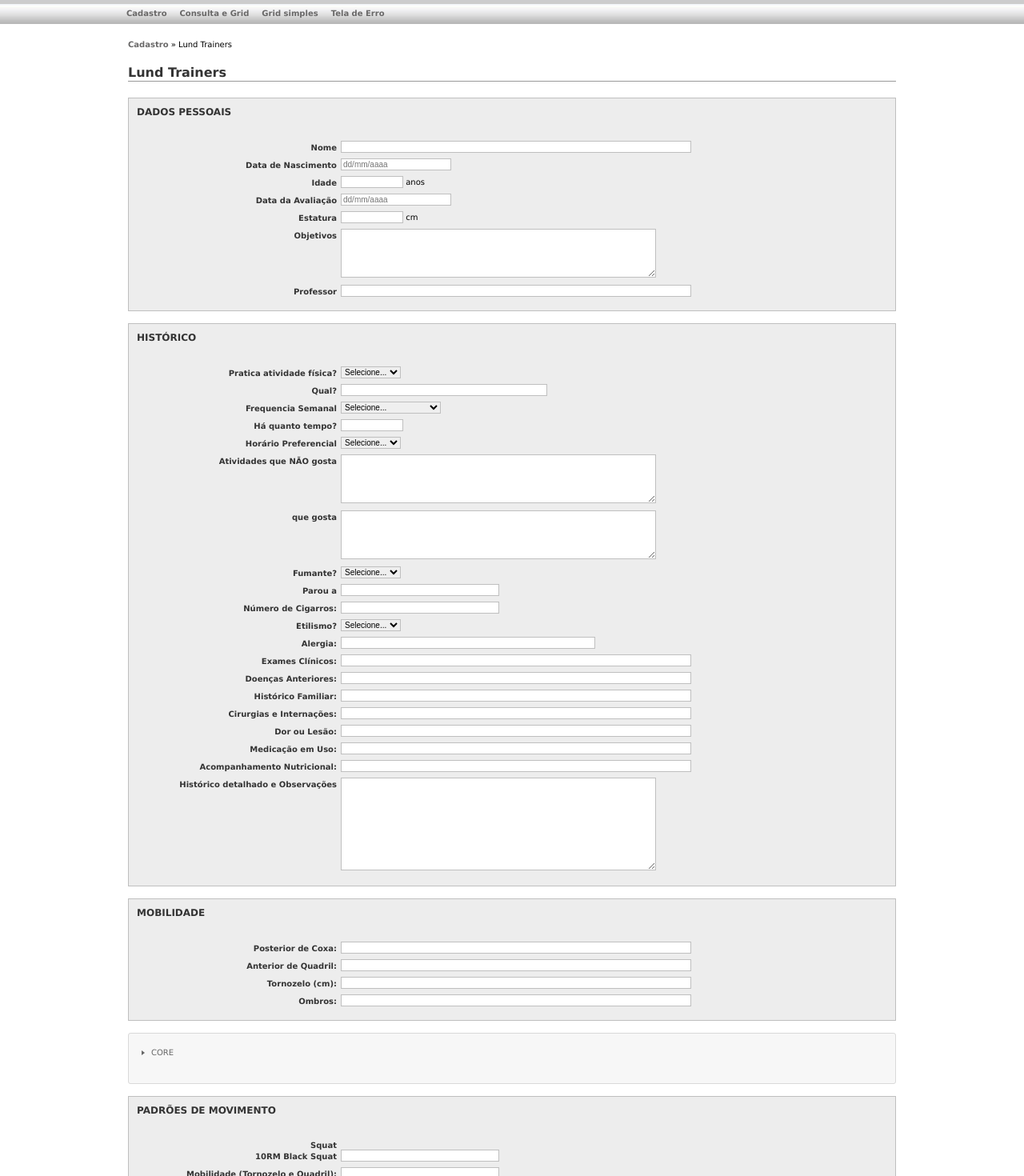
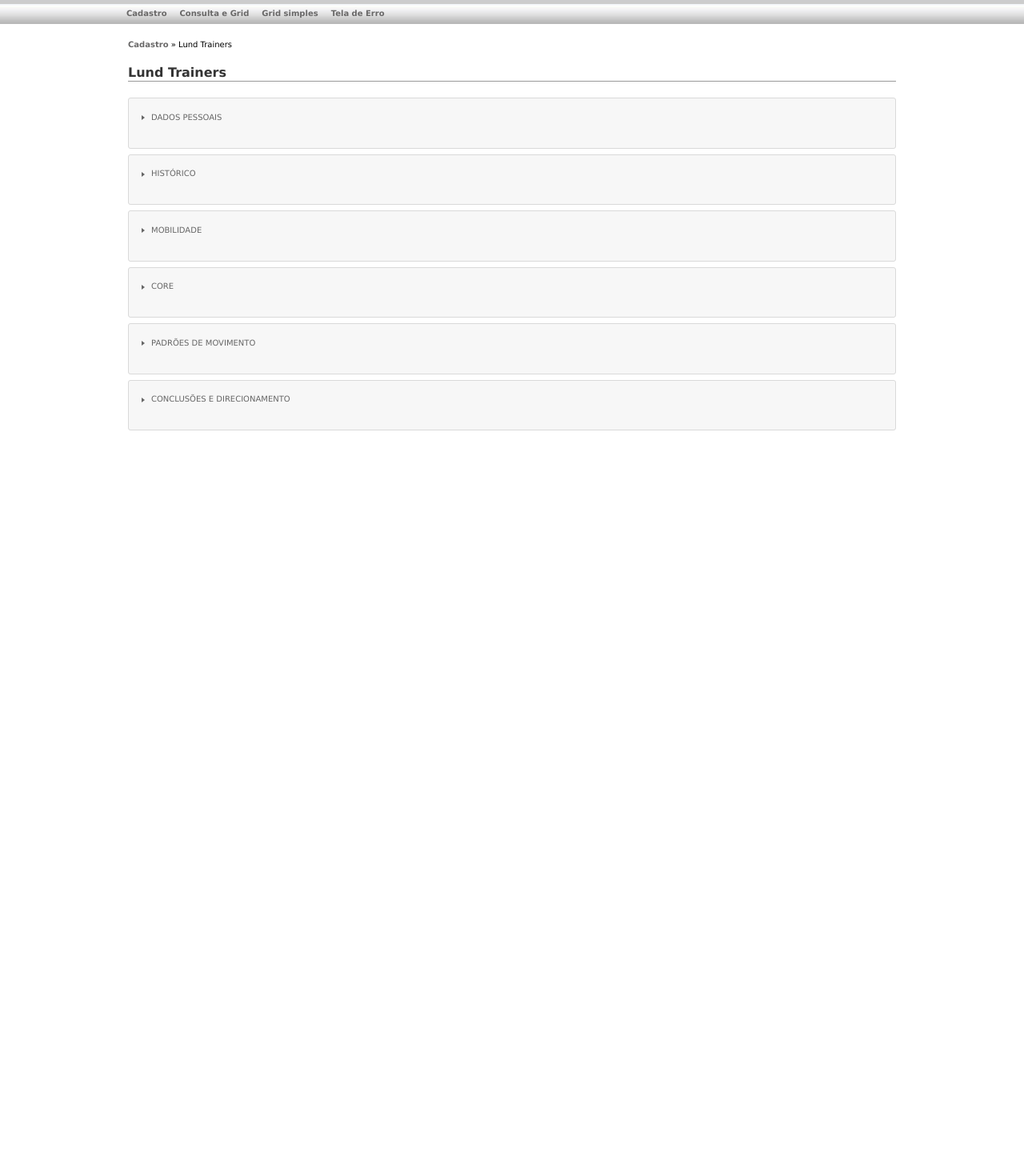
Before and after one commit to jessicaRRSantos/reactJs, a React (Create React App) app in the folder minha-primeira-app/: page /cadastro in a window 1280 px wide. Shown: the part 120-1590 px from the top of the page at 80% size. After the commit the page ends 800 px from the top, so only its background shows below. Built offline with nearby package versions, Linux system fonts and the light colour scheme.

Commit message:
inserção de componente accordion nos formulários de cadastro

```diff
--- a/minha-primeira-app/src/components/Formulario/formularioConclusoesRedirecionamento.js
+++ b/minha-primeira-app/src/components/Formulario/formularioConclusoesRedirecionamento.js
@@ -1,19 +1,22 @@
 import React from 'react';
+import Collapse, { Panel } from 'rc-collapse';
+import 'rc-collapse/assets/index.css';
 
 const FormularioConclusoesRedirecionamento = () => {
     return (
+        <Collapse accordion={true}>
+            <Panel header="CONCLUS&Otilde;ES E DIRECIONAMENTO" headerClassName="FormTitle">
                 <fieldset>
-            <div className="HeaderForm">
-                <div className="FormTitle">CONCLUS&Otilde;ES E DIRECIONAMENTO</div>
-            </div>
                     <br />
                     <div>
                         <label htmlFor="conslusoesDirecionamentoPrograma">Conclus&otilde;es e Direcionamento do Programa</label>
                     </div>
                     <div>
-                <textarea id="conslusoesDirecionamentoPrograma" name="objetivos" rows="10" cols="80"/>
+                        <textarea id="conslusoesDirecionamentoPrograma" name="objetivos" rows="10" cols="80" />
                     </div>
                 </fieldset>
+            </Panel>
+        </Collapse>
     );
 }
 export default FormularioConclusoesRedirecionamento;
--- a/minha-primeira-app/src/components/Formulario/formularioDadosPessoais.js
+++ b/minha-primeira-app/src/components/Formulario/formularioDadosPessoais.js
@@ -1,15 +1,16 @@
 import React from 'react';
+import Collapse, { Panel } from 'rc-collapse';
+import 'rc-collapse/assets/index.css';
 
 const FormularioDadosPessoais = () => {
     return (
+        <Collapse accordion={true}>
+            <Panel header="DADOS PESSOAIS" headerClassName="FormTitle">
                 <fieldset>
-            <div className="HeaderForm">
-                <div className="FormTitle">DADOS PESSOAIS</div>
-            </div>
                     <br />
                     <div>
                         <label htmlFor="nome">Nome</label>
-                    <input id="nome" type="text" size="70" maxLength="100" name="nome"/>
+                        <input id="nome" type="text" size="70" maxLength="100" name="nome" />
                     </div>
                     <div>
                         <label htmlFor="dataNascimento">Data de Nascimento</label>
@@ -29,13 +30,15 @@
                 </div>
                     <div>
                         <label htmlFor="objetivos">Objetivos</label>
-                    <textarea id="objetivos" name="objetivos" rows="5" cols="62"/>
+                        <textarea id="objetivos" name="objetivos" rows="5" cols="62" />
                     </div>
                     <div>
                         <label htmlFor="professor">Professor</label>
                         <input id="estatura" type="text" size="70" name="estatura" />
                     </div>
                 </fieldset>
+            </Panel>
+        </Collapse>
     );
 }
 
--- a/minha-primeira-app/src/components/Formulario/formularioHistorico.js
+++ b/minha-primeira-app/src/components/Formulario/formularioHistorico.js
@@ -1,12 +1,12 @@
 import React from 'react';
+import Collapse, { Panel } from 'rc-collapse';
+import 'rc-collapse/assets/index.css';
 
 const FormularioHistorico = () => {
     return (
+        <Collapse accordion={true}>
+            <Panel header="HIST&Oacute;RICO" headerClassName="FormTitle">
                 <fieldset>
-            <div className="HeaderForm">
-                <div className="FormTitle">HIST&Oacute;RICO</div>
-            </div>
-            <br />
                     <div className="col-4">
                         <div>
                             <label htmlFor="praticaAtividade">Pratica atividade f&iacute;sica?</label>
@@ -124,6 +124,8 @@
                         <textarea id="objetivos" name="objetivos" rows="10" cols="62" />
                     </div>
                 </fieldset>
+            </Panel>
+        </Collapse>
     );
 }
 
--- a/minha-primeira-app/src/components/Formulario/formularioMobilidade.js
+++ b/minha-primeira-app/src/components/Formulario/formularioMobilidade.js
@@ -1,12 +1,12 @@
 import React from 'react';
+import Collapse, { Panel } from 'rc-collapse';
+import 'rc-collapse/assets/index.css';
 
 const htmlFormularioMobilidade = () => {
     return (
+        <Collapse accordion={true}>
+            <Panel header="MOBILIDADE" headerClassName="FormTitle">
                 <fieldset>
-        <div className="HeaderForm">
-            <div className="FormTitle">MOBILIDADE</div>
-        </div>
-        <br />
                     <div>
                         <label htmlFor="posteriorCoxa">Posterior de Coxa:</label>
                         <input id="posteriorCoxa" type="text" size="70" maxLength="100" name="posteriorCoxa" />
@@ -24,6 +24,8 @@
                         <input id="ombros" type="text" size="70" maxLength="100" name="ombros" />
                     </div>
                 </fieldset>
+            </Panel>
+        </Collapse>
     );
 }
 export default htmlFormularioMobilidade;
--- a/minha-primeira-app/src/components/Formulario/formularioPadroesMovimento.js
+++ b/minha-primeira-app/src/components/Formulario/formularioPadroesMovimento.js
@@ -1,65 +1,67 @@
 import React from 'react';
+import Collapse, { Panel } from 'rc-collapse';
+import 'rc-collapse/assets/index.css';
 
 const FormularioPadroesMovimento = () => {
     return (
+        <Collapse accordion={true}>
+            <Panel header="PADR&Otilde;ES DE MOVIMENTO" headerClassName="FormTitle">
                 <fieldset>
-            <div className="HeaderForm">
-                <div className="FormTitle">PADR&Otilde;ES DE MOVIMENTO</div>
-            </div>
-            <br />
                     <div>
                         <label>Squat</label>
                     </div>
                     <div>
                         <label htmlFor="blackSquat">10RM Black Squat</label>
-                <input id="blackSquat" type="text" size="30" maxLength="30" name="blackSquat"/>
+                        <input id="blackSquat" type="text" size="30" maxLength="30" name="blackSquat" />
                     </div>
                     <div>
                         <label htmlFor="mobilidadeTornozeloQuadril">Mobilidade (Tornozelo e Quadril):</label>
-                <input id="mobilidadeTornozeloQuadril" type="text" size="30" maxLength="100" name="mobilidadeTornozeloQuadril"/>
+                        <input id="mobilidadeTornozeloQuadril" type="text" size="30" maxLength="100" name="mobilidadeTornozeloQuadril" />
                     </div>
                     <div>
                         <label htmlFor="projecaoEscapulasColunaSquat">Proje&ccedil;&atilde;o (Escapulas e Coluna):</label>
-                <input id="projecaoEscapulasColunaSquat" type="text" size="30" maxLength="100" name="projecaoEscapulasColunaSquat"/>
+                        <input id="projecaoEscapulasColunaSquat" type="text" size="30" maxLength="100" name="projecaoEscapulasColunaSquat" />
                     </div>
                     <div>
                         <label>Deadlift</label>
                     </div>
                     <div>
                         <label htmlFor="deadlift">10RM Deadlift</label>
-                <input id="deadlift" type="text" size="30" maxLength="30" name="deadlift"/>
+                        <input id="deadlift" type="text" size="30" maxLength="30" name="deadlift" />
                     </div>
                     <div>
                         <label htmlFor="mobilidadeCadeiaPosterior">Mobilidade (Cadeia Posterior):</label>
-                <input id="mobilidadeCadeiaPosterior" type="text" name="mobilidadeCadeiaPosterior" size="70" maxLength="100"/>
+                        <input id="mobilidadeCadeiaPosterior" type="text" name="mobilidadeCadeiaPosterior" size="70" maxLength="100" />
                     </div>
                     <div>
                         <label htmlFor="projecaoEscapulasColunaDeadlift">Proje&ccedil;&atilde;o (Escapulas e Coluna):</label>
-                <input id="projecaoEscapulasColunaDeadlift" type="text" name="projecaoEscapulasColunaDeadlift" size="70" maxLength="100"/>
+                        <input id="projecaoEscapulasColunaDeadlift" type="text" name="projecaoEscapulasColunaDeadlift" size="70" maxLength="100" />
                     </div>
                     <div>
                         <label>Push Up</label>
                         <label htmlFor="chestPress">10RM Chest Press</label>
-                <input id="chestPress" type="text" size="30" maxLength="30" name="chestPress"/>
+                        <input id="chestPress" type="text" size="30" maxLength="30" name="chestPress" />
                     </div>
                     <div>
                         <label htmlFor="projecaoQuadrilOmbroCervical">Proje&ccedil;&atilde;o (Quadril, Ombro e Cervical):</label>
-                <input id="projecaoQuadrilOmbroCervical" type="text" name="projecaoQuadrilOmbroCervical" size="70" maxLength="100"/>
+                        <input id="projecaoQuadrilOmbroCervical" type="text" name="projecaoQuadrilOmbroCervical" size="70" maxLength="100" />
                     </div>
                     <div>
                         <label htmlFor="mobilidadeOmbro">Mobilidade (Ombro):</label>
-                <input id="mobilidadeOmbro" type="text" name="mobilidadeOmbro" size="70" maxLength="100"/>
+                        <input id="mobilidadeOmbro" type="text" name="mobilidadeOmbro" size="70" maxLength="100" />
                     </div>
                     <div>
                         <label>Row</label>
                         <label htmlFor="latPullDown">10RM Lat Pull Down</label>
-                <input id="latPullDown" type="text" size="30" maxLength="30" name="latPullDown"/>
+                        <input id="latPullDown" type="text" size="30" maxLength="30" name="latPullDown" />
                     </div>
                     <div>
                         <label htmlFor="projecaoQuadrilOmbroCervicalRow">Proje&ccedil;&atilde;o (Quadril, Ombro e Cervical):</label>
-                <input id="projecaoRowQuadrilOmbroCervical" type="text" name="projecaoRowQuadrilOmbroCervical" size="70" maxLength="100"/>
+                        <input id="projecaoRowQuadrilOmbroCervical" type="text" name="projecaoRowQuadrilOmbroCervical" size="70" maxLength="100" />
                     </div>
                 </fieldset>
+            </Panel>
+        </Collapse>
     );
 }
 
```
Lines whose indentation alone changed are shown as unchanged.
